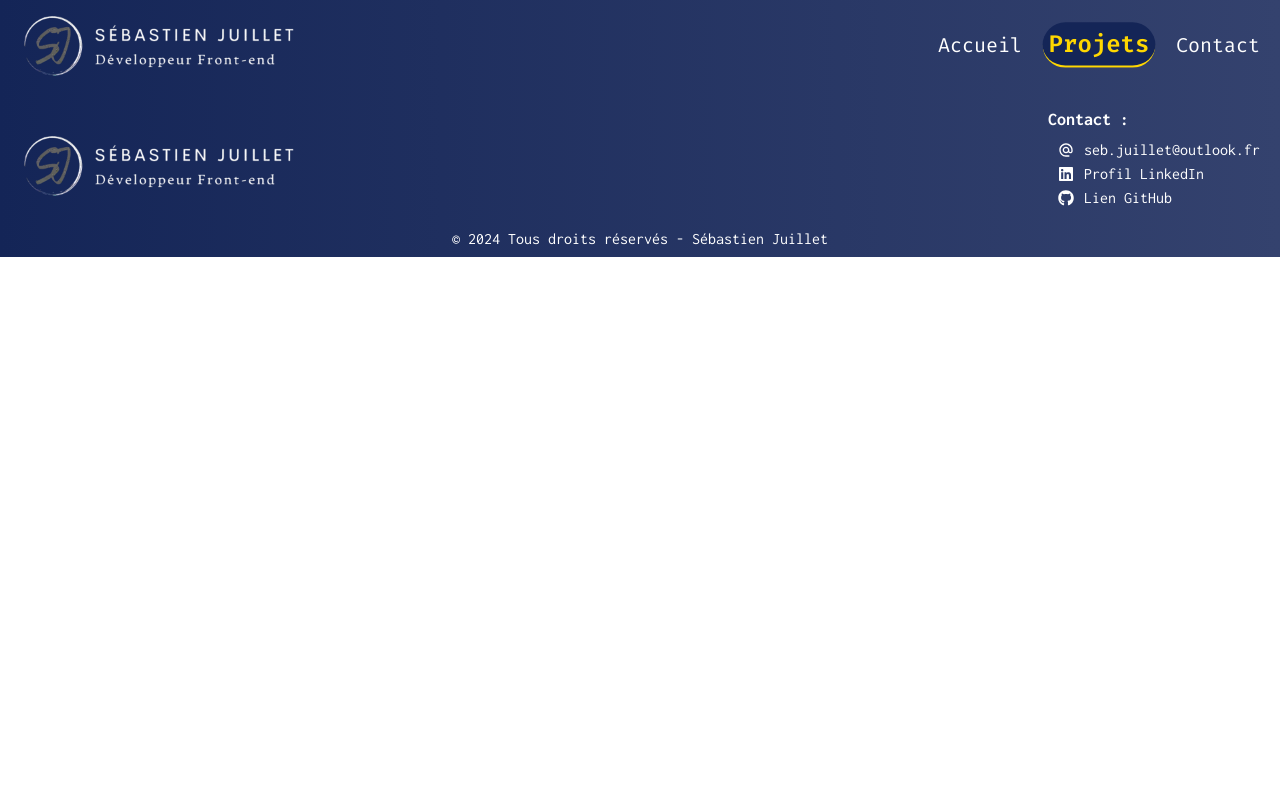
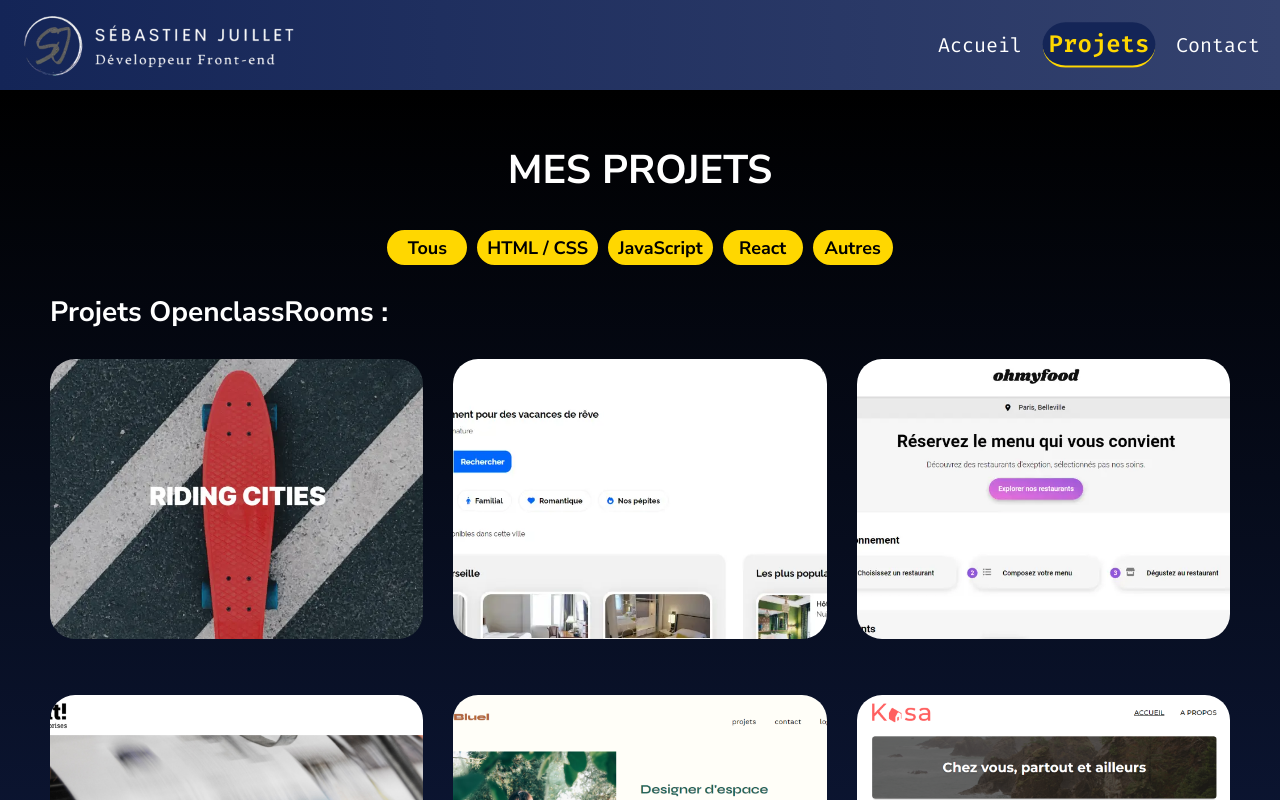
Before and after one commit to Sebi71/portfolio, a React (Vite) app: page /projects in a window 1280 px wide. Shown: the top 800 px of the page. Built offline with nearby package versions, Linux system fonts and the light colour scheme.

Commit message:
add card component

```diff
--- a/src/components/Card/index.jsx
+++ b/src/components/Card/index.jsx
@@ -1,67 +1,73 @@
-// import PropTypes from "prop-types"
-// import { useState, useEffect } from "react"
-// import "./index.scss"
-// import { Link } from "react-router-dom";
+import PropTypes from "prop-types"
+import { useState } from "react";
+import { Link } from "react-router-dom";
+import projects from "../../data/projects.json"
+import "./index.scss"
 
-// export default function Slider({images, filter}) {
-//     const [isHovered, setIsHovered] = useState(false);
-//     const [currentIndex, setCurrentIndex] = useState(0);
-//     const slideNumber = images.length
+export default function Card({ titleOne, titleTwo }) {
+  const [selectProject, setSelectProject] = useState("Tous")
 
-//     const handleMouseEnter = () => {
-//       setIsHovered(true);
-//     }
+  const handleFilter = (category) => {
+    setSelectProject(category)
+  }
 
-//     const handleMouseLeave = () => {
-//       setIsHovered(false);
-//     }
+  const filterProjects = projects.filter((project) =>
+    selectProject === "Tous" ? true : project.category === selectProject)
 
-//     useEffect(() => {
-//         const interval = setTimeout(() => {
-//         setCurrentIndex(currentIndex < slideNumber - 1 ? currentIndex + 1 : 0);
-//         }, 4000);
-//         return () => clearTimeout(interval);
-//     }, [currentIndex, slideNumber]);
+  return (
+    <section className='global-container-cards'>
+      <h2 className="title-page">{titleOne}</h2>
+      <div className="btn-container">
+        <button
+          className="btn-filter"
+          onClick={() => handleFilter('Tous')}>
+            Tous
+        </button>
+        <button
+          className="btn-filter"
+          onClick={() => handleFilter("cat1")}>
+            HTML / CSS
+        </button>
+        <button
+          className="btn-filter"
+          onClick={() => handleFilter("cat2")}>
+            JavaScript
+        </button>
+        <button
+          className="btn-filter"
+          onClick={() => handleFilter("cat3")}>
+            React
+        </button>
+        <button
+          className="btn-filter"
+          onClick={() => handleFilter("cat4")}>
+            Autres
+        </button>
+        </div>
+      <div className="section-container">
+        <h3 className="title-section">{titleTwo}</h3>
+        <div className="card-content">
+          {filterProjects.map((project, index) => (
+            <Link key={index} to={`/projects/${project.title}`}>
+              <article>
+                <img
+                  className="card-img"
+                  src={project.cover}
+                  alt={project.title} />
+                {/* <div>
+                  <h4>{project.title}</h4>
+                  <p>{project.resum}</p>
+                </div> */}
+              </article>
+            </Link>
+          ))}
+        </div>
+      </div>
+    </section>
+  );
+}
 
-//   return (
-//     <div
-//       className="slider"
-//       onMouseEnter={handleMouseEnter}
-//       onMouseLeave={handleMouseLeave}>
-//         {images.map((image, index) => (
-//         currentIndex === index && (
-//           <img className={` slide slide--${
-//             currentIndex === index && "display"}`}
-//             key={index}
-//             src={image}
-//             alt="" />)
-//         ))}
-//         {isHovered && (
-//           <Link
-//             to="/projects"
-//             className={filter}>
-//               <h2 className="decover-title">Découvrir mes projets</h2>
-//           </Link>
-//         )}
-//         <fieldset className="radio-button">
-//           <legend aria-label="Naviguer entre les slides" />
-//           {images?.map((_, radioIdx) => (
-//             <input
-//               className="radio-button__input"
-//               key={radioIdx}
-//               type="radio"
-//               name="radio-button"
-//               aria-label={`radio button slide ${radioIdx + 1}`}
-//               checked={currentIndex === radioIdx}
-//               onChange={() => setCurrentIndex(radioIdx)}
-//             />
-//           ))}
-//         </fieldset>
-//     </div>
-//   )
-// }
-
-// Slider.propTypes = {
-//   images: PropTypes.array,
-//   filter: PropTypes.string
-// }
+Card.propTypes = {
+  titleOne: PropTypes.string,
+  titleTwo: PropTypes.string,
+}
--- /dev/null
+++ b/src/components/Card/index.scss
@@ -0,0 +1,66 @@
+@import "../../assets/styles/base/variables.scss";
+
+.global-container-cards {
+    background: linear-gradient(180deg, #000 0%, #142557 100%);
+    padding: 30px 20px 70px 20px;
+
+    @media (min-width: 768px){
+        padding: 20px 50px 70px 50px;
+    }
+
+    .title-page {
+        text-align: center;
+        font-size: 40px;
+    }
+
+    .btn-container {
+        display: flex;
+        justify-content: center;
+        gap: 10px;
+
+
+        .btn-filter {
+            background-color: $color-secondary;
+            color: #000;
+            font-size: 18px;
+            font-weight: 700;
+            border: none;
+            border-radius: 25px;
+            height: 35px;
+            min-width: 80px;
+            cursor: pointer;
+            padding: 0 10px;
+        }
+    }
+
+
+    .section-container {
+        max-width: 1440px;
+
+        .title-section {
+            width: 50%;
+            font-size: 28px;
+        }
+
+        .card-content {
+            display: grid;
+            grid-template-columns: repeat(1, 1fr);
+            gap: 50px 30px;
+
+            @media (min-width: 768px){
+                grid-template-columns: repeat(2, 1fr);
+            }
+
+            @media (min-width: 1024px){
+                grid-template-columns: repeat(3, 1fr);
+            }
+
+            .card-img  {
+                width: 100%;
+                aspect-ratio: 2/1.5;
+                object-fit: cover;
+                border-radius: 25px;
+            }
+        }
+    }
+}
--- a/src/components/Footer/index.jsx
+++ b/src/components/Footer/index.jsx
@@ -2,6 +2,11 @@ import logo from "../../assets/images/logo.webp"
 import { MdAlternateEmail } from "react-icons/md";
 import { FaLinkedin } from "react-icons/fa";
 import { FaGithub } from "react-icons/fa";
+// import { FaMapLocationDot } from "react-icons/fa6";
+import { CiLocationOn } from "react-icons/ci";
+
+
+
 import "./index.scss"
 
 export default function Footer() {
@@ -46,6 +51,16 @@ export default function Footer() {
                                 Lien GitHub
                         </a>
                     </li>
+                    <li className="link-footer">
+                        <CiLocationOn className="location"/>
+                        <a
+                            className="link"
+                            href="https://maps.app.goo.gl/vBLG2MEn7vVzMiJx6"
+                            target="_blank"
+                            rel="noreferrer">
+                                71300 Montceaux les Mines, France
+                        </a>
+                    </li>
                 </ul>
             </div>
         </div>
--- a/src/components/Footer/index.scss
+++ b/src/components/Footer/index.scss
@@ -83,6 +83,13 @@
                         transform: scale(1.2);
                     }
 
+                    .location {
+                        fill: red;
+                        background-color: #fff;
+                        border-radius: 25px;
+                        transform: scale(1.2);
+                    }
+
                 }
             }
         }
--- a/src/components/NavBar/index.scss
+++ b/src/components/NavBar/index.scss
@@ -47,7 +47,6 @@
         .select-link {
             border-bottom: 2px solid;
             padding-bottom: 1px;
-            cursor: default;
             color: $color-secondary;
 
             @media (min-width: 768px){
--- a/src/data/projects.json
+++ b/src/data/projects.json
@@ -1,7 +1,9 @@
 [
     {
         "id": 1,
+        "category": "cat1",
         "title": "Riding-Cities",
+        "resum": "Actualisation de la page Internet",
         "cover": "/RidingCities/cover.webp",
         "pictures": [
             "/src/assets/images/RidingCities/cover.webp",
@@ -16,7 +18,9 @@
     },
     {
         "id": 2,
+        "category": "cat1",
         "title": "Booki",
+        "resum": "Création d'une page d'accueil",
         "cover": "/Booki/cover.webp",
         "pictures": [
             "/src/assets/images/Booki/cover.webp",
@@ -38,6 +42,8 @@
     {
         "id": 3,
         "title": "Oh my Food",
+        "category": "cat1",
+        "resum": "Développement d'un site en mobil first",
         "cover": "/src/assets/images/OhMyFood/cover.webp",
         "pictures": [
             "/src/assets/images/OhMyFood/loading.webp",
@@ -58,7 +64,9 @@
     },
     {
         "id": 4,
+        "category": "cat2",
         "title": "Print-It",
+        "resum": "Réalisation d'un carrousel",
         "cover": "/src/assets/images/PrintIt/slider-one.webp",
         "pictures": [
             "/src/assets/images/PrintIt/slider-one.webp",
@@ -76,7 +84,9 @@
     },
     {
         "id": 5,
+        "category": "cat2",
         "title": "Sophie Bluel, architecte d'intérieur",
+        "resum": "Création d'une page web dynamique",
         "cover": "/src/assets/images/SophieBluel/cover.webp",
         "pictures": [
             "/src/assets/images/SophieBluel/cover.webp",
@@ -97,7 +107,9 @@
     },
     {
         "id": 6,
+        "category": "cat3",
         "title": "Kasa",
+        "resum": "Création d'une application web",
         "cover": "/src/assets/images/Kasa/cover.webp",
         "pictures": [
             "/src/assets/images/Kasa/cover.webp",
@@ -120,7 +132,9 @@
     },
     {
         "id": 7,
+        "category": "cat1",
         "title": "Nina Carducci, photographe",
+        "resum": "Optimisation du référencement",
         "cover": "/src/assets/images/NinaCarducci/cover.webp",
         "pictures": [
             "/src/assets/images/NinaCarducci/cover.webp",
@@ -141,7 +155,9 @@
     },
     {
         "id": 8,
+        "category": "cat4",
         "title": "724 Events",
+        "resum": "Correction de bugs",
         "cover": "/src/assets/images/724Events/cover.webp",
         "pictures": [
             "/src/assets/images/724Events/cover.webp",
@@ -161,7 +177,9 @@
     },
     {
         "id": 9,
+        "category": "cat3",
         "title": "Argent Bank",
+        "resum": "Implementation du front-end",
         "cover": "/src/assets/images/ArgentBank/cover.webp",
         "pictures": [
             "/src/assets/images/ArgentBank/cover.webp",
--- a/src/pages/ProjectInfo/index.jsx
+++ b/src/pages/ProjectInfo/index.jsx
@@ -1,5 +1,28 @@
+import Footer from "../../components/Footer";
+import NavBar from "../../components/NavBar";
+import { useParams } from "react-router-dom";
+
+import projects from "../../data/projects.json"
+
 export default function ProjectInfo() {
+  const { id } = useParams();
+  const project = projects.find(project => project.title === id);
+
+  if (!project) {
+    return (
+      <>
+        <NavBar />
+        <div><h2>Projet non trouvé</h2></div>
+        <Footer />
+      </>
+    );
+  }
+
   return (
-    <div>ProjectInfo</div>
+    <>
+      <NavBar />
+      <div><h2>{project.title}</h2></div>
+      <Footer />
+    </>
   )
 }
--- a/src/pages/Projects/index.jsx
+++ b/src/pages/Projects/index.jsx
@@ -1,10 +1,14 @@
 import Footer from "../../components/Footer";
+import Card from "../../components/Card";
 import NavBar from "../../components/NavBar";
 
 export default function Projects() {
   return (
     <>
       <NavBar />
+        <Card
+        titleOne="MES PROJETS"
+        titleTwo="Projets OpenclassRooms :" />
       <Footer />
     </>
   )
--- a/src/routes/AppRoutes/index.jsx
+++ b/src/routes/AppRoutes/index.jsx
@@ -9,7 +9,7 @@ export default function AppRoutes() {
     <Routes>
       <Route path="/" element={<Home />} />
       <Route path="/projects" element={<Projects />} />
-      <Route path="/project/:id" element={<ProjectInfo />} />
+      <Route path="/projects/:id" element={<ProjectInfo />} />
       <Route path="*" element={<NotFound />} />
     </Routes>
   )
```
Also changed, not shown: package.json (+6 -7 lines), 1 other file (tests, documents, lock files or other folders).
